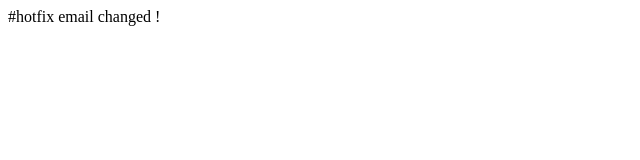
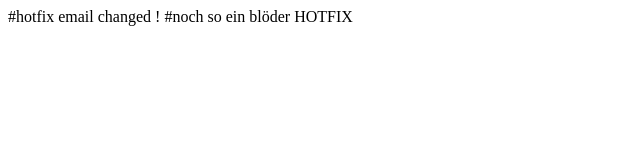
Before and after one commit to michaelkuehnl/repo, a plain HTML site: page index.html in a window 1280 px wide. Shown: the whole page, without its empty margins (0-640 px from the left). Drawn offline with Linux system fonts and the light colour scheme.

Commit message:
Kommentar add [hf_2021_001]

```diff
--- a/index.html
+++ b/index.html
@@ -1,3 +1,5 @@
 <html>
 #hotfix email changed !
+#noch so ein blöder HOTFIX
+
 </html>
```
